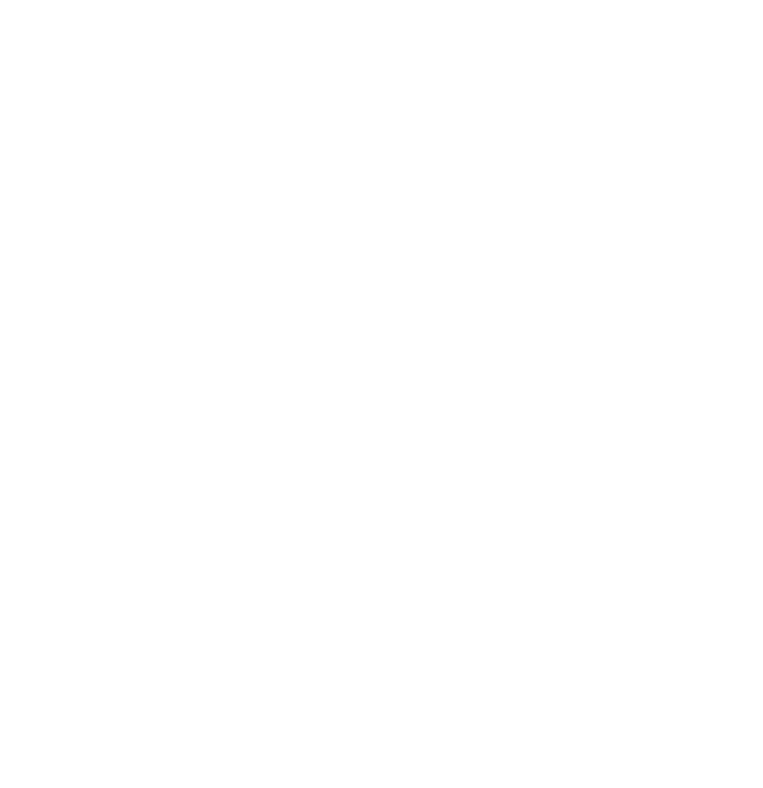
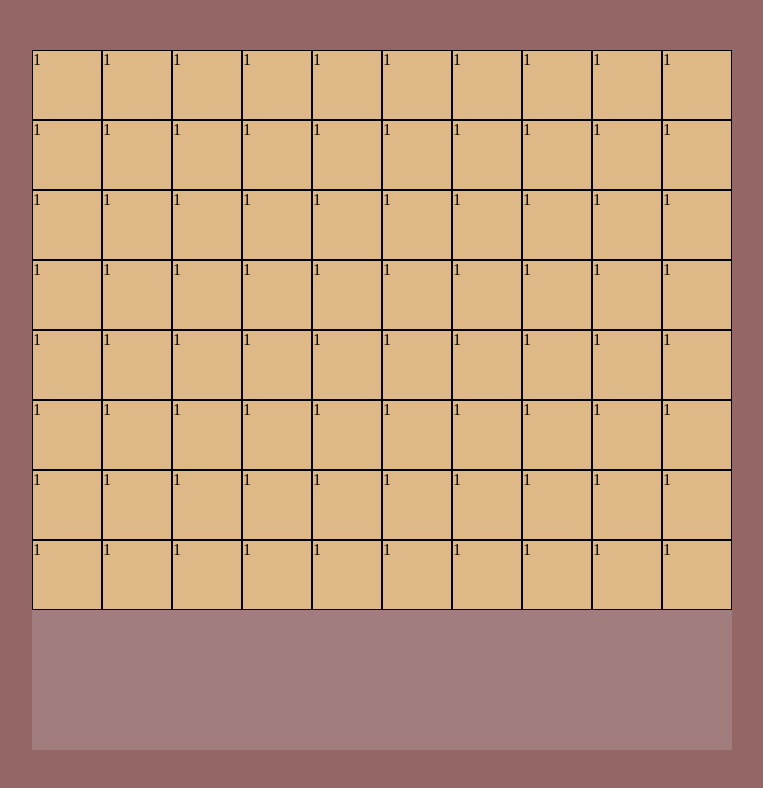
Before and after one commit to FeDeRiCo9719/js-grafica-cm, a plain HTML site: page index.html in a window 1280 px wide. Shown: the whole page, without its empty margins (258-1021 px from the left). Drawn offline with Linux system fonts and the light colour scheme.

Commit message:
graphics

```diff
--- a/Js/script.js
+++ b/Js/script.js
@@ -1,3 +1,9 @@
 /* Chiedere all'utente di inserire il numero di celle di cui sarà composto il campo da gioco.
 Tramite una funzione javascript disegnare in pagina la griglia con massimo 10 celle per riga.
 Al click su una cella dovrà essere mostrato con un alert il numero della cella e il suo background diventerà rosso. */
+
+// 1. Chiedere all'utente di inserire il numero di celle di cui sarà composto il campo da gioco
+
+// 2. Tramite una funzione javascript disegnare in pagina la griglia con massimo 10 celle per riga
+
+// 3. Al click su una cella dovrà essere mostrato con un alert il numero della cella e il suo background diventerà rosso
--- a/css/style.css
+++ b/css/style.css
@@ -4,3 +4,31 @@
     padding: 0%;
     box-sizing: border-box;
 }
+
+/*---------------------- COMMON ----------------------*/
+body {}
+
+.container {
+    height: 100vh;
+    display: flex;
+    justify-content: center;
+    align-items: center;
+    background-color: rgb(148, 102, 102);
+}
+
+#Campo {
+    width: 700px;
+    height: 700px;
+    background-color: rgba(194, 189, 189, 0.267);
+
+    display: flex;
+    flex-wrap: wrap;
+    align-content: flex-start;
+}
+
+.uno {
+    background-color: burlywood;
+    width: 70px;
+    height: 70px;
+    border: 1px solid;
+}
--- a/index.html
+++ b/index.html
@@ -8,6 +8,99 @@
     <title>Campo da gioco</title>
 </head>
 <body>
+    <div class="container">
+        <div id="Campo">
+            <div class="uno">1</div>
+            <div class="uno">1</div>
+            <div class="uno">1</div>
+            <div class="uno">1</div>
+            <div class="uno">1</div>
+            <div class="uno">1</div>
+            <div class="uno">1</div>
+            <div class="uno">1</div>
+            <div class="uno">1</div>
+            <div class="uno">1</div>
+
+            <div class="uno">1</div>
+            <div class="uno">1</div>
+            <div class="uno">1</div>
+            <div class="uno">1</div>
+            <div class="uno">1</div>
+            <div class="uno">1</div>
+            <div class="uno">1</div>
+            <div class="uno">1</div>
+            <div class="uno">1</div>
+            <div class="uno">1</div>
+
+            <div class="uno">1</div>
+            <div class="uno">1</div>
+            <div class="uno">1</div>
+            <div class="uno">1</div>
+            <div class="uno">1</div>
+            <div class="uno">1</div>
+            <div class="uno">1</div>
+            <div class="uno">1</div>
+            <div class="uno">1</div>
+            <div class="uno">1</div>
+
+            <div class="uno">1</div>
+            <div class="uno">1</div>
+            <div class="uno">1</div>
+            <div class="uno">1</div>
+            <div class="uno">1</div>
+            <div class="uno">1</div>
+            <div class="uno">1</div>
+            <div class="uno">1</div>
+            <div class="uno">1</div>
+            <div class="uno">1</div>
+
+            <div class="uno">1</div>
+            <div class="uno">1</div>
+            <div class="uno">1</div>
+            <div class="uno">1</div>
+            <div class="uno">1</div>
+            <div class="uno">1</div>
+            <div class="uno">1</div>
+            <div class="uno">1</div>
+            <div class="uno">1</div>
+            <div class="uno">1</div>
+
+            <div class="uno">1</div>
+            <div class="uno">1</div>
+            <div class="uno">1</div>
+            <div class="uno">1</div>
+            <div class="uno">1</div>
+            <div class="uno">1</div>
+            <div class="uno">1</div>
+            <div class="uno">1</div>
+            <div class="uno">1</div>
+            <div class="uno">1</div>
+
+            <div class="uno">1</div>
+            <div class="uno">1</div>
+            <div class="uno">1</div>
+            <div class="uno">1</div>
+            <div class="uno">1</div>
+            <div class="uno">1</div>
+            <div class="uno">1</div>
+            <div class="uno">1</div>
+            <div class="uno">1</div>
+            <div class="uno">1</div>
+
+            <div class="uno">1</div>
+            <div class="uno">1</div>
+            <div class="uno">1</div>
+            <div class="uno">1</div>
+            <div class="uno">1</div>
+            <div class="uno">1</div>
+            <div class="uno">1</div>
+            <div class="uno">1</div>
+            <div class="uno">1</div>
+            <div class="uno">1</div>
+        </div>
+    </div>
+
+
     <script src="Js/script.js"></script>
 </body>
 </html>
```
